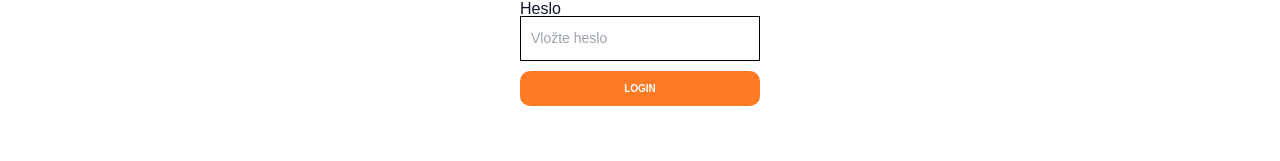
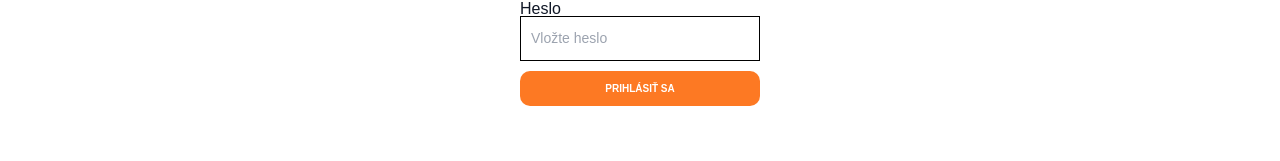
Before and after one commit to xkolumber/strop, a Next.js app: page /login in a window 1280 px wide. Shown: the part 330-491 px from the top of the page. Built offline with nearby package versions, Linux system fonts and the light colour scheme; no server answers; a web font is replaced by a local one.

Commit message:
login clipl loader

```diff
--- a/src/app/login/page.tsx
+++ b/src/app/login/page.tsx
@@ -3,10 +3,12 @@ import { useRouter } from "next/navigation";
 import { useState } from "react";
 import { useAuth } from "../auth/Provider";
 import toast, { Toaster } from "react-hot-toast";
+import { ClipLoader } from "react-spinners";
 
 const Login = () => {
   const router = useRouter();
   const { user, login, logout, signup } = useAuth();
+  const [isLoading, setIsLoading] = useState(false);
   const [data, setData] = useState({
     email: "",
     password: "",
@@ -24,13 +26,16 @@ const Login = () => {
   const handleLogin = async (e: any) => {
     e.preventDefault();
 
+    setIsLoading(true);
     try {
       await login(data.email, data.password);
-      window.location.href = "/admin";
-      // router.push("/admin");
+
+      router.push("/admin");
     } catch (err) {
       toast.error("Nesprávne email alebo heslo");
       // console.log(err);
+    } finally {
+      setIsLoading(false);
     }
   };
 
@@ -79,7 +84,11 @@ const Login = () => {
             />
           </div>
           <button className="btn btn--primary w-full min-w-full" type="submit">
-            Login
+            {isLoading ? (
+              <ClipLoader size={20} color={"#32a8a0"} loading={true} />
+            ) : (
+              "Prihlásiť sa"
+            )}
           </button>
         </form>
       </div>
```
